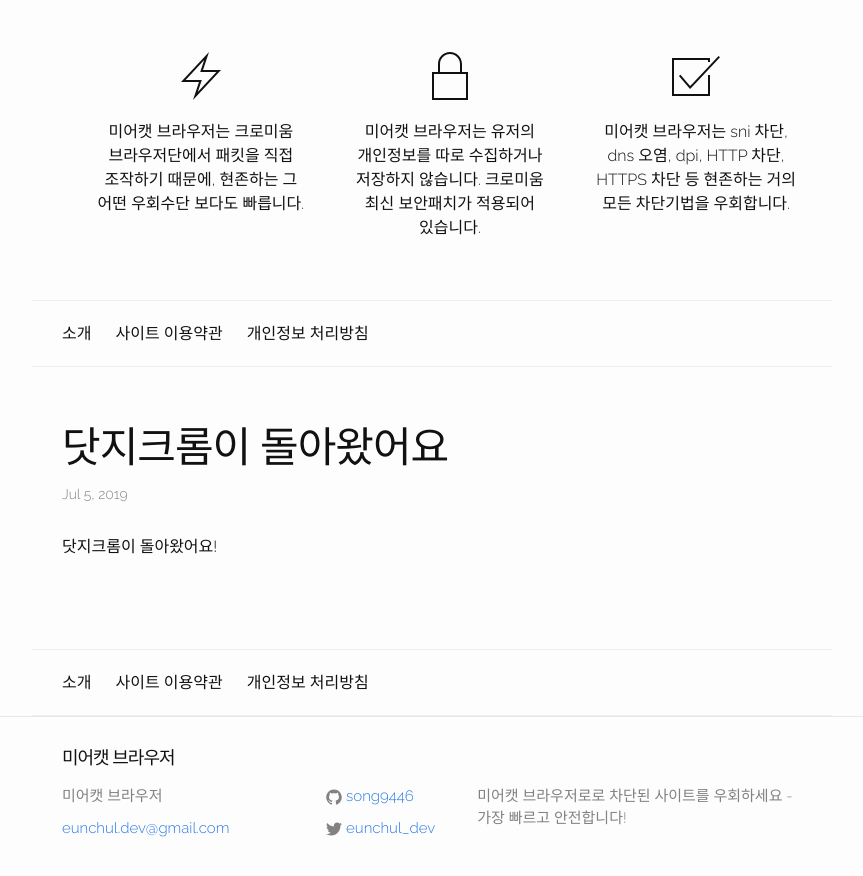
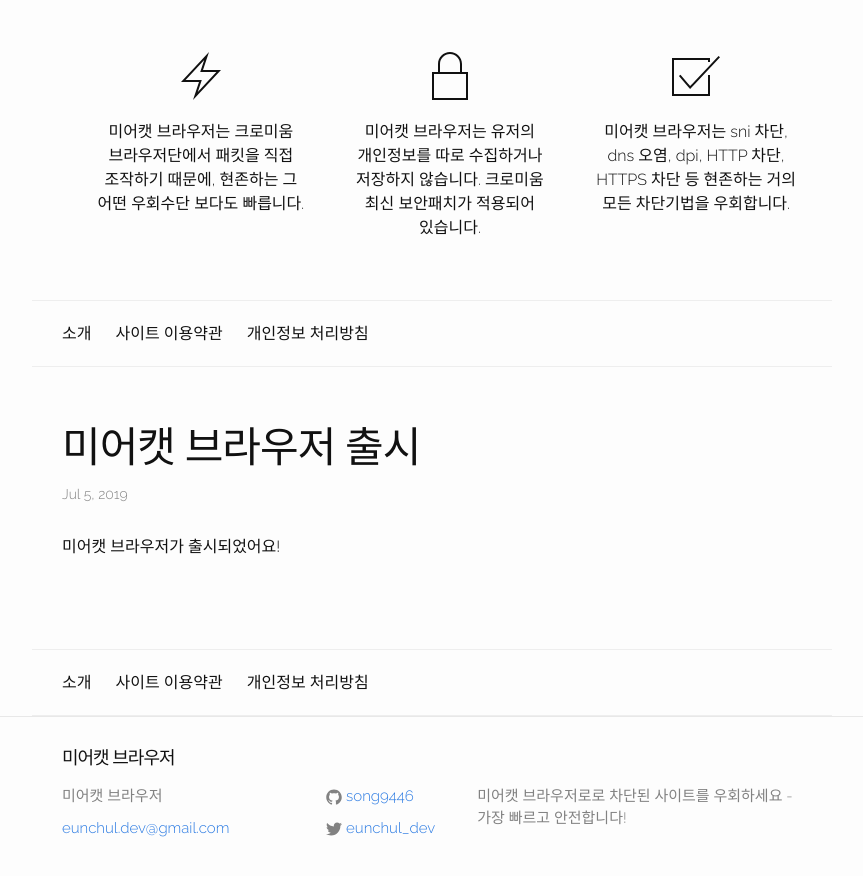
Before and after one commit to meerkat-company/browser, a Jekyll site: the page built from _posts/2019-07-05-미어캣 브라우저 출시.md, in a window 1280 px wide and 900 px high, scrolled down 679 px. Shown: the top 876 px of the window, without its empty margins (208-1071 px from the left). Built offline with Jekyll 4.4.1, drawn with Linux system fonts in a browser that asks for light colours.

Commit message:
Update and rename 2019-07-05-닷지크롬이-돌아왔어요.md to 2019-07-05-미어캣 브라우저 출시.md

```diff
--- a/_posts/2019-07-05-닷지크롬이-돌아왔어요.md
+++ b/_posts/2019-07-05-미어캣 브라우저 출시.md
@@ -1,6 +1,6 @@
 ---
 layout:     post
-title:      닷지크롬이 돌아왔어요
+title:      미어캣 브라우저 출시
 date:       2019-07-05 14:45:57 +0900
 summary:
 categories:
@@ -8,4 +8,4 @@
 lang:       ko
 ---
 
-닷지크롬이 돌아왔어요!
+미어캣 브라우저가 출시되었어요!
```
